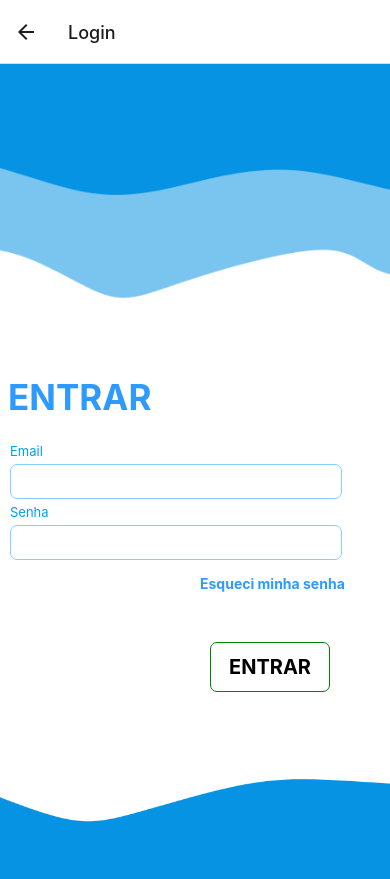
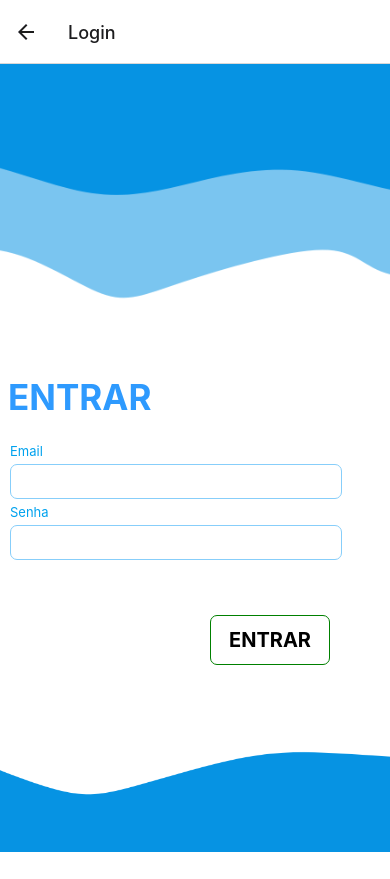
Before and after one commit to oliveiraagu1/Projeto2fase, a React Native app in the folder front/: screen /Login in a window 390 px wide. After the commit the page ends 852 px from the top, so only its background shows below. Built offline with nearby package versions, Linux system fonts and the light colour scheme.

Commit message:
alteracoes finais

```diff
--- a/front/src/Pages/Cadastro/style.js
+++ b/front/src/Pages/Cadastro/style.js
@@ -2,6 +2,7 @@ import styled from "styled-components/native";
 
 export const Container = styled.SafeAreaView`
     flex: 1px;
+    background-color: #FFF;
 `;
 
 export const Scroll = styled.ScrollView``;
--- a/front/src/Pages/Home/Components/Restaurantes/index.js
+++ b/front/src/Pages/Home/Components/Restaurantes/index.js
@@ -21,7 +21,6 @@ const Restaurantes = ({ navigation }) => {
 
         setDadosApi(result.data.dados);
         setUrl(result.data.url);
-
 
         const resposta = dadosApi.map((item) => ({
           id: item.id,
--- a/front/src/Pages/Home/index.js
+++ b/front/src/Pages/Home/index.js
@@ -8,6 +8,7 @@ import PontosHistoricos from "../../Assets/categorias/pontoshistoricos.svg";
 import Header from "../../Components/Header";
 import { DadosUsers } from "../../Context/Contex";
 import { Picker } from "@react-native-picker/picker";
+
 import * as C from "./style";
 
 const Home = ({ navigation }) => {
--- a/front/src/Pages/Home/style.js
+++ b/front/src/Pages/Home/style.js
@@ -7,7 +7,7 @@ export const Title = styled.Text`
   color: #1E1E1E;
   justify-content: center;
   align-items: center;
-  margin: 30px 0 17px 0;
+  margin: 10px 0 5px 0;
 `;
 
 export const ContainerPai = styled.View`
--- a/front/src/Pages/Login/index.js
+++ b/front/src/Pages/Login/index.js
@@ -1,5 +1,5 @@
 import React, { useState } from "react";
-import { StatusBar } from "react-native";
+import { KeyboardAvoidingView, ScrollView } from "react-native";
 import api from "../../Services/Api/api";
 import * as G from "../../styles/styles_adm";
 import * as C from "./style";
@@ -46,7 +46,7 @@ const Login = ({ navigation }) => {
       setDadosUser({
         email: result.data.login.email,
         name: result.data.login.name,
-        id: result.data.login.id
+        id: result.data.login.id,
       });
       alert(result.data.mensagem);
       return navigation.navigate("Home");
@@ -60,9 +60,7 @@ const Login = ({ navigation }) => {
 
   return (
     <C.Container>
-
       <C.ImageTop source={require("../../Assets/Login/imageTop.png")} />
-
       <C.Login>
         <C.Title>ENTRAR</C.Title>
         <G.Texto>Email</G.Texto>
@@ -79,20 +77,20 @@ const Login = ({ navigation }) => {
           autoCorrect={false}
           onChangeText={(text) => setPassword(text)}
         />
+
         <C.Status>
           <C.StatusTextDanger>
             {status.type === "error" ? status.message : ""}
           </C.StatusTextDanger>
         </C.Status>
-        <C.EsqueciSenha>
-          <C.Text>Esqueci minha senha</C.Text>
-        </C.EsqueciSenha>
+
         <G.Button onPress={Logar}>
           <G.TextButton>ENTRAR</G.TextButton>
         </G.Button>
 
         <C.ImageBot source={require("../../Assets/Login/imageBot.png")} />
       </C.Login>
+
     </C.Container>
   );
 };
--- a/front/src/Pages/New/index.js
+++ b/front/src/Pages/New/index.js
@@ -8,12 +8,12 @@ import {
 import Header from "../../Components/Header";
 import { Feather } from "@expo/vector-icons";
 import { Picker } from "@react-native-picker/picker";
-import { DadosUsers } from "../../Context/Contex";
+
 import * as ImagePicker from "expo-image-picker";
 
 import * as Yup from "yup";
 import * as C from "./style";
-import api from "../../Services/Api/api";
+
 
 const NewInfos = () => {
   const [select, setSelect] = useState("");
```
